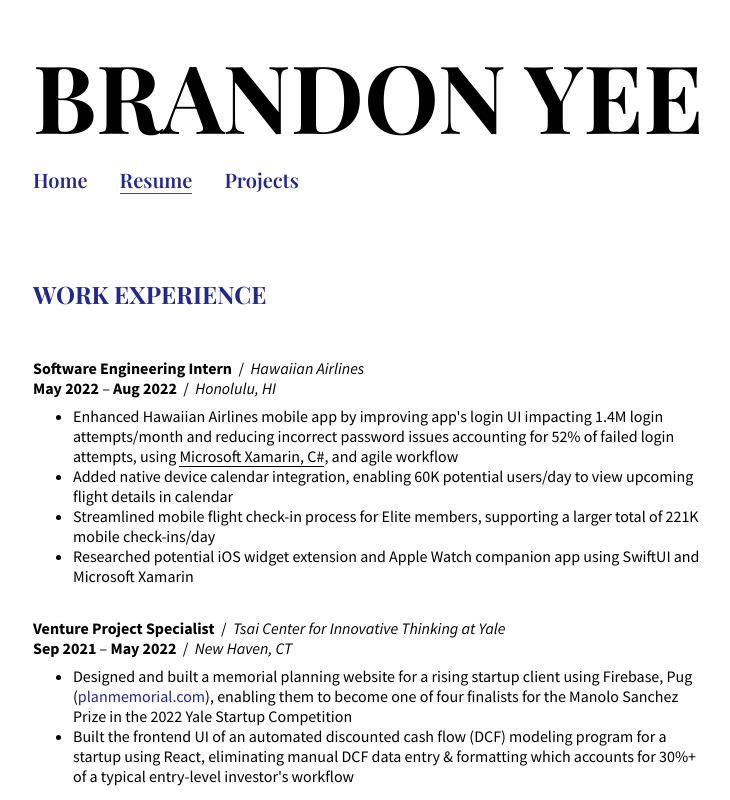
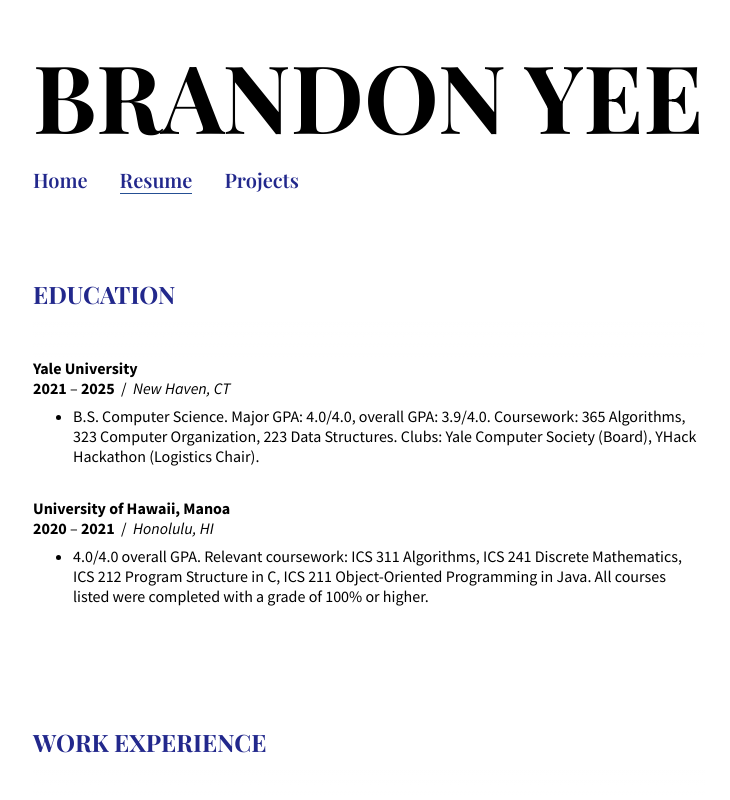
Before and after one commit to Firebird1029/brandonyee-next, a Next.js app: page /resume in a window 1280 px wide. Shown: the top 800 px of the page, without its empty margins (271-1001 px from the left). Built offline with nearby package versions, Linux system fonts and the light colour scheme; a small style sheet from the web is missing.

Commit message:
add education to resume, move data to data folder, set global color var

```diff
--- /dev/null
+++ b/data/education.js
@@ -0,0 +1,18 @@
+export const education = [
+	{
+		school: "Yale University",
+		start: "2021",
+		end: "2025",
+		location: "New Haven, CT",
+		description:
+			"- B.S. Computer Science. Major GPA: 4.0/4.0, overall GPA: 3.9/4.0. Coursework: 365 Algorithms, 323 Computer Organization, 223 Data Structures. Clubs: Yale Computer Society (Board), YHack Hackathon (Logistics Chair).",
+	},
+	{
+		school: "University of Hawaii, Manoa",
+		start: "2020",
+		end: "2021",
+		location: "Honolulu, HI",
+		description:
+			"- 4.0/4.0 overall GPA. Relevant coursework: ICS 311 Algorithms, ICS 241 Discrete Mathematics, ICS 212 Program Structure in C, ICS 211 Object-Oriented Programming in Java. All courses listed were completed with a grade of 100% or higher.",
+	},
+];
--- a/pages/projects.jsx
+++ b/pages/projects.jsx
@@ -2,7 +2,7 @@ import Image from "next/image";
 import { useRouter } from "next/router";
 import Header from "../components/Header";
 import styles from "../styles/Projects.module.css";
-import { projects } from "../projects.js";
+import { projects } from "../data/projects.js";
 
 export default function Projects() {
 	const router = useRouter();
--- a/pages/resume.jsx
+++ b/pages/resume.jsx
@@ -3,8 +3,9 @@ import ReactMarkdown from "react-markdown";
 // import remarkGfm from "remark-gfm";
 import Header from "../components/Header";
 import styles from "../styles/Resume.module.css";
-import resumeData from "../resume.json";
-import { projects as projectData } from "../projects.js";
+import resumeData from "../data/resume.json";
+import { projects as projectData } from "../data/projects.js";
+import { education as educationData } from "../data/education.js";
 
 // Re-format Affinda-parsed dates (MM-DD-YY) to pretty date
 const MONTH_NAME_MAP = {
@@ -33,6 +34,54 @@ export default function Resume() {
 			<main className="app">
 				<Header />
 				<p>&nbsp;</p>
+				<div className="sticky-container">
+					<div className={styles.sectionHeader}>
+						<h2 className="blue-text" style={{ margin: 0 }}>
+							EDUCATION
+						</h2>
+					</div>
+					{educationData.map(
+						({ school, start, end, location, description }) => (
+							<div key={school}>
+								<div className={styles.resumeSectionFlex}>
+									{/* Job Title + Company */}
+									<div className={styles.jobTitleCompany}>
+										<strong>{school}</strong>
+
+										{/* <span className="hidden-touch">
+											&nbsp;&nbsp;/&nbsp;&nbsp;
+										</span>
+										<br className="hidden-desktop" />
+
+										<em>{organization}</em> */}
+									</div>
+
+									{/* Job Date + Location */}
+									<div>
+										<strong>{start}</strong>
+										<span>&nbsp;&#8211;&nbsp;</span>
+										<strong>{end}</strong>
+
+										<span className="hidden-touch">
+											&nbsp;&nbsp;/&nbsp;&nbsp;
+										</span>
+										<br className="hidden-desktop" />
+
+										<em>{location}</em>
+									</div>
+								</div>
+
+								{/* Job Description */}
+								<div style={{ marginTop: "-0.5rem" }}>
+									<div className="markdown" style={{ marginBottom: "2rem" }}>
+										<ReactMarkdown>{description}</ReactMarkdown>
+									</div>
+								</div>
+							</div>
+						)
+					)}
+					<p className="spacer">&nbsp;</p>
+				</div>
 				<div className="sticky-container">
 					<div className={styles.sectionHeader}>
 						<h2 className="blue-text" style={{ margin: 0 }}>
--- a/styles/globals.css
+++ b/styles/globals.css
@@ -1,6 +1,7 @@
 @import url("https://fonts.googleapis.com/css2?family=Playfair+Display:wght@600;700;800;900&family=Source+Sans+Pro:ital,wght@0,400;0,600;0,700;1,400;1,600;1,700&display=swap");
 
 :root {
+	--color-primary: #22288c;
 	--font-family-block: "Playfair Display", "Times New Roman", serif;
 	--link-hover-border: 1px solid #254f93;
 }
@@ -48,11 +49,11 @@ p {
 }
 
 a {
-	color: #22288c;
+	color: var(--color-primary);
 	text-decoration: none;
 }
 a:visited {
-	color: #22288c;
+	color: var(--color-primary);
 }
 a:hover {
 	color: #254f93;
@@ -112,7 +113,7 @@ button {
 	padding: 0.8rem 2.1rem;
 	margin: 0;
 	background-color: inherit;
-	color: #22288c;
+	color: var(--color-primary);
 
 	font-family: var(--font-family-block);
 	font-weight: 700;
@@ -160,7 +161,7 @@ button:active {
 
 /* Color Helpers */
 .blue-text {
-	color: #22288c;
+	color: var(--color-primary);
 }
 
 .green-text {
@@ -199,3 +200,7 @@ button:active {
 	/* text-decoration: underline; */
 	border-bottom: 1px solid black;
 }
+
+.markdown a {
+	border-bottom: 1px solid var(--color-primary);
+}
```
Also changed, not shown: data/projects.js (renamed from projects.js), data/resume.json (renamed from resume.json).
